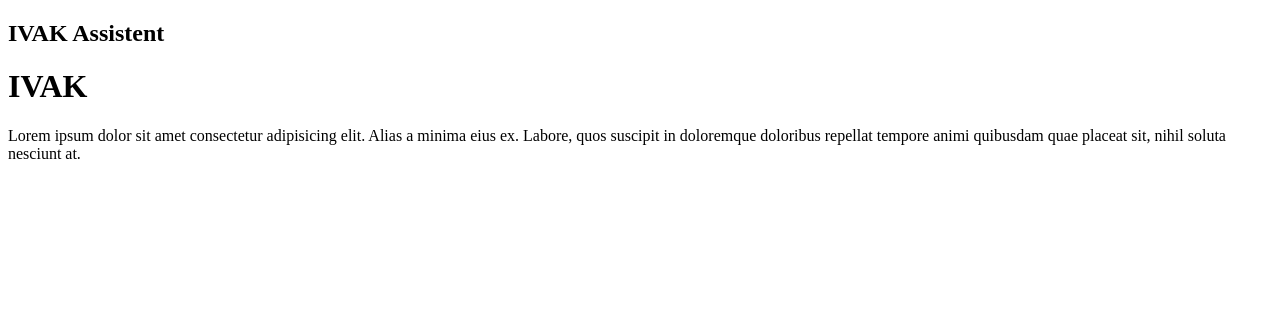
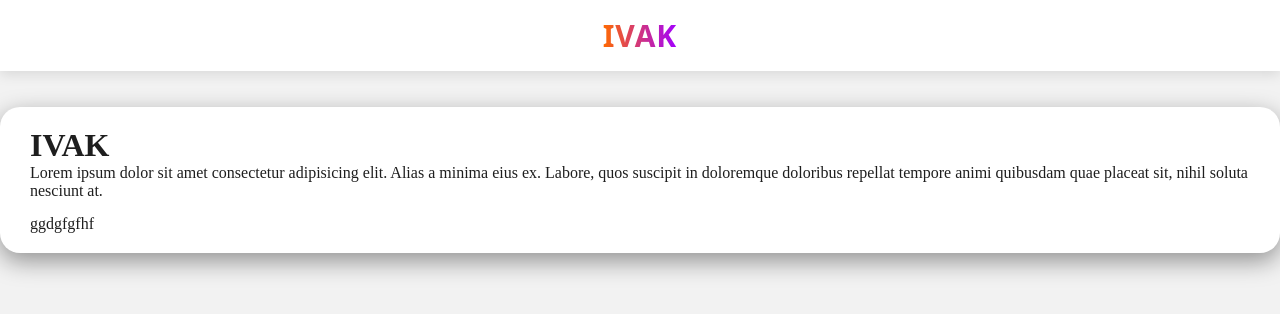
Before and after one commit to SarahSSM1/IVAK-IA, a website: page index.html in a window 1280 px wide. Drawn offline with Linux system fonts and the light colour scheme.

Commit message:
sarah/add: criação do navbar e do card

```diff
--- a/index.html
+++ b/index.html
@@ -1,29 +1,35 @@
 <!DOCTYPE html>
 <html lang="en">
   <head>
-    <meta charset="UTF-8">
-    <meta name="viewport" content="width=device-width, initial-scale=1.0">
-    <title>IVAK </title>
-     <link rel="stylesheet" href="ivak.css">
+    <meta charset="UTF-8" />
+    <meta name="viewport" content="width=device-width, initial-scale=1.0" />
+    <title>IVAK</title>
+    <link rel="stylesheet" href="ivak.css" />
   </head>
   <body>
+
     <header>
       <nav class="navbar">
-            <div class="menu-toggle" id="menuToggle" aria-label="Abrir menu" aria-expanded="false">
-                <span></span>
-                <span></span>
-                <span></span>
-            </div>
-            <h1 class="navbar-title">IVAK Assistent</h1>
+        <h1 class="navbar-title">IVAK</h1>
       </nav>
     </header>
 
+   <br><br>
+
+    <div class="card">
+      <header>
         <h1>IVAK</h1>
-    <p>Lorem ipsum dolor sit amet consectetur adipisicing elit. Alias a minima eius ex. Labore, quos suscipit in doloremque doloribus repellat tempore animi quibusdam quae placeat sit, nihil soluta nesciunt at.</p>
+        <p>
+        Lorem ipsum dolor sit amet consectetur adipisicing elit. Alias a minima
+        eius ex. Labore, quos suscipit in doloremque doloribus repellat tempore
+        animi quibusdam quae placeat sit, nihil soluta nesciunt at.
+        </p>
+      </header>
 
+      <p> ggdgfgfhf </p>
 
+    </div>
 
     <script src="ivak.js"></script>
-
   </body>
 </html>
--- a/ivak.css
+++ b/ivak.css
@@ -0,0 +1,74 @@
+:root {
+  --text-color: #1e1e1e;
+  --background-color: #f2f2f2;
+  --card-bg: #ffffff;
+  --accent-gradient-orange: linear-gradient(90deg, #ff6a00, #a200ff);
+
+  --navbar-bg: #fff;
+
+  --footer-text: #fff;
+  --footer-bg: var(--accent-gradient-purple);
+}
+
+* {
+  margin: 0;
+  padding: 0;
+  box-sizing: border-box;
+}
+
+body {
+  font-family: "Almendra Display", serif;
+  display: flex;
+  flex-direction: column;
+  align-items: center;
+  min-height: 100vh;
+  color: var(--text-color);
+  background-color: var(--background-color);
+}
+
+main {
+  width: 90%;
+  max-width: 800px;
+  padding: 40px 20px;
+}
+
+.navbar {
+  width: 100vw;
+  background-color: var(--navbar-bg);
+  padding: 15px;
+  display: flex;
+  justify-content: center;
+  align-items: center;
+  box-shadow: 0 4px 12px rgba(0, 0, 0, 0.1);
+  position: sticky;
+  top: 0;
+  z-index: 1000;
+}
+
+.navbar-title {
+  font-family: "Fascinate Inline", system-ui;
+  font-size: 30px;
+  background: var(--accent-gradient-orange);
+  -webkit-background-clip: text;
+  -webkit-text-fill-color: transparent;
+  background-clip: text;
+  text-emphasis-color: transparent;
+  letter-spacing: 1px;
+  text-align: center;
+  max-width: 90%;
+}
+
+
+
+
+.card {
+  background-color: var(--card-bg);
+  border-radius: 20px;
+  box-shadow: 0 8px 24px 0 rgba(0, 0, 0, 0.4);
+  padding: 20px 30px;
+  display: flex;
+  flex-direction: column;
+  justify-content: center;
+  gap: 15px;
+  transition: transform 0.4s ease;
+}
```
Lines whose indentation alone changed are shown as unchanged.
